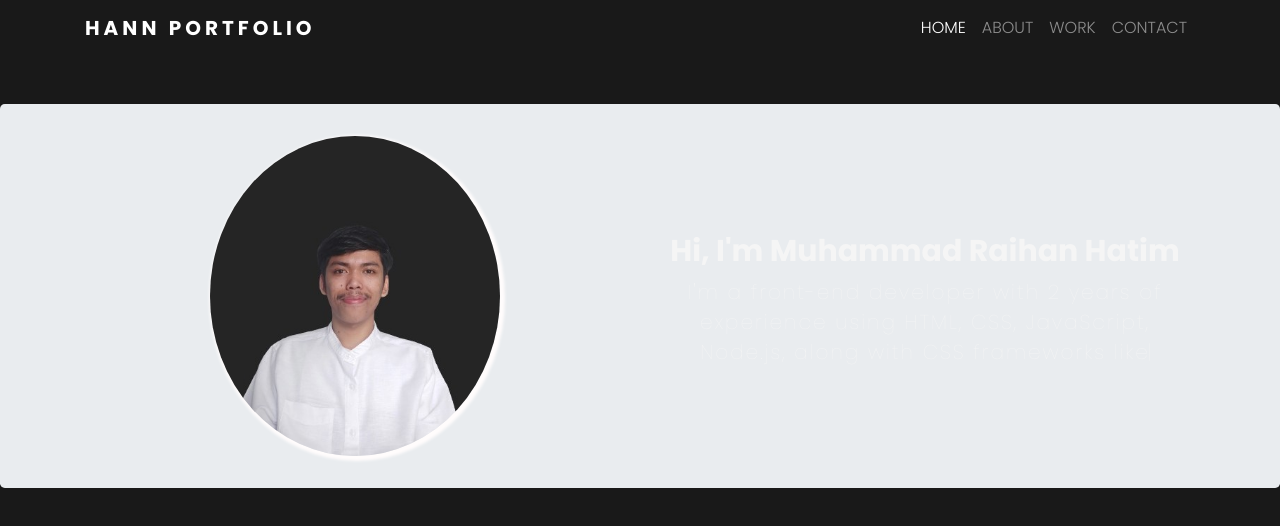
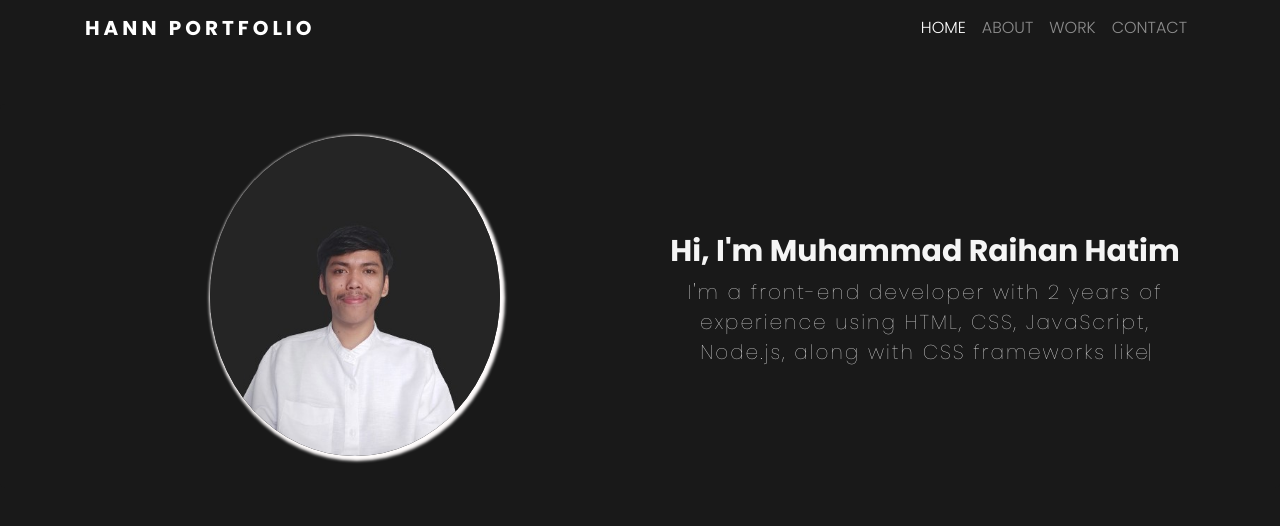
Before and after one commit to mraihanhatim04/portfolio, a plain HTML site: page index.html in a window 1280 px wide. Drawn offline with nearby package versions, Linux system fonts and the light colour scheme.

Commit message:
add background color jumbotron

```diff
--- a/style.css
+++ b/style.css
@@ -28,6 +28,7 @@ body {
 
 /* Jumbotron */
 .jumbotron {
+  background-color: rgb(25, 25, 25);
   font-family: "Poppins", sans-serif;
   color: whitesmoke;
   padding: 2rem;
```
